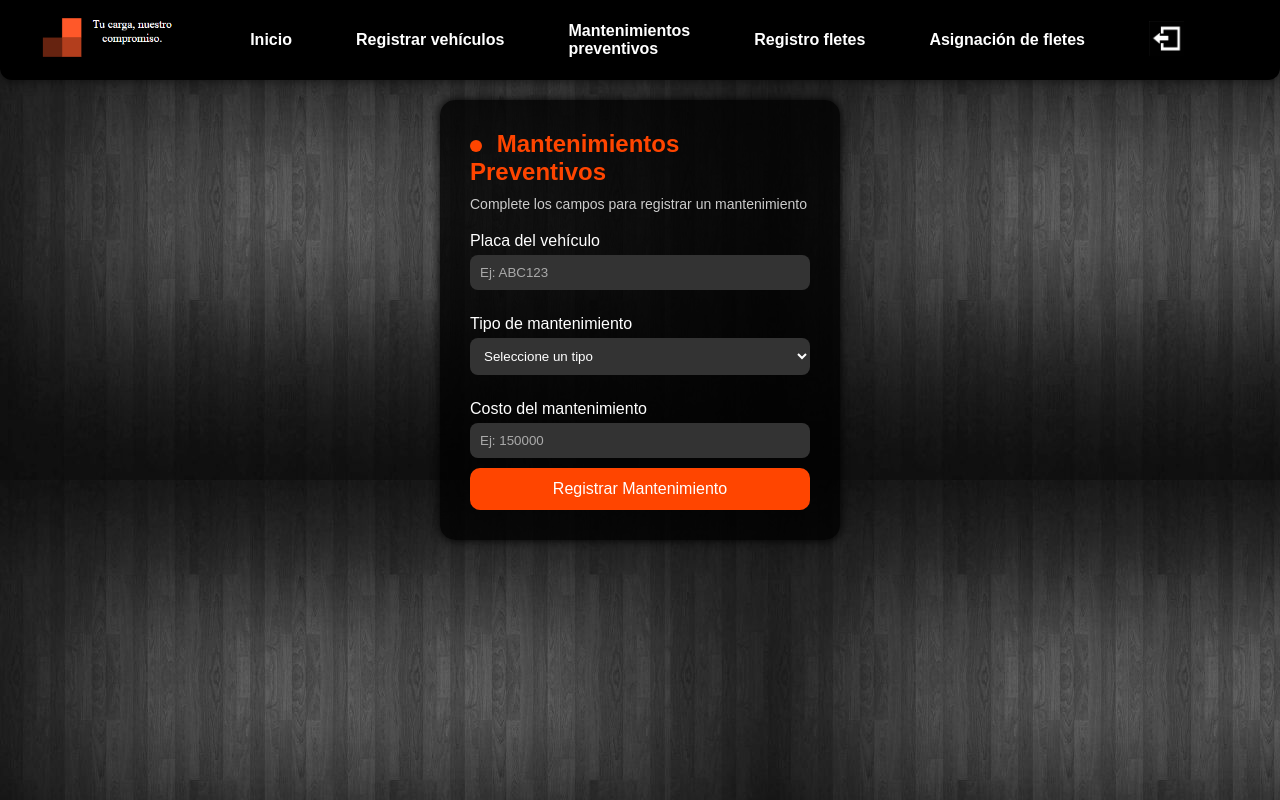
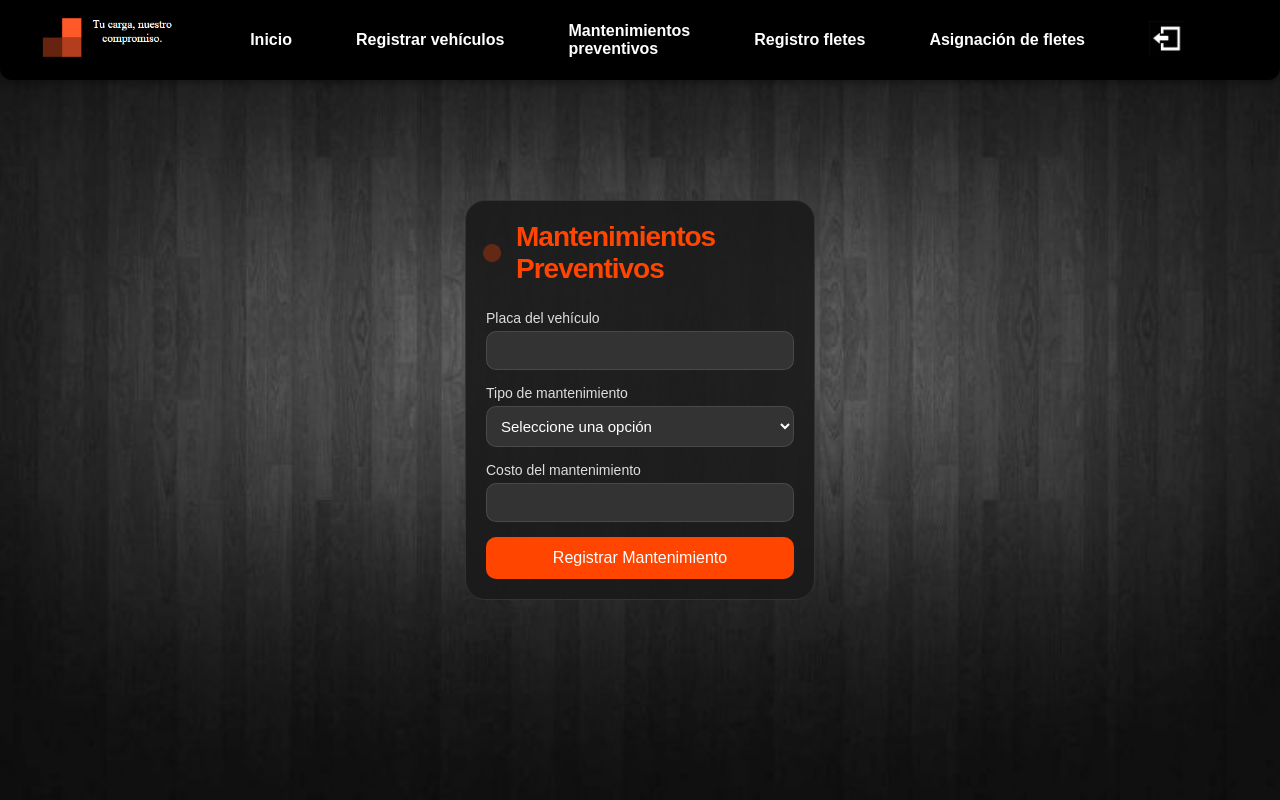
Before and after one commit to Danii1314/2entregablephp, a PHP site: page /Visualestudio/assets/php/ApartadoAsistente/MantenimientoPreventivo.php in a window 1280 px wide. Run offline with PHP 8.4, Linux system fonts and the light colour scheme.

Commit message:
Medio finalización
Falta hacer algunos cambios

```diff
--- a/assets/Css/ApartadoAsistente/MantenimientosPreventivos.css
+++ b/assets/Css/ApartadoAsistente/MantenimientosPreventivos.css
@@ -1,73 +1,113 @@
+/* Estilos generales del formulario */
 body {
-    background-image: url("/Visualestudio/2entregablephp/assets/Images/mantenimientosCorrectivos.jpg");
+    background-image: url("../../Images/mantenimientosCorrectivos.jpg");
+    background-size: cover;
+    background-position: center;
     font-family: Arial, sans-serif;
     color: #fff;
     margin: 0;
     padding: 0;
+    height: 100vh;
   }
 
-  .form-container {
-    background-color: rgba(0, 0, 0, 0.8);
-    width: 400px;
-    padding: 30px;
-    border-radius: 15px;
-    margin: 100px auto;
-    box-shadow: 0 0 10px #000;
+  /* Contenedor que centra el formulario */
+  .form-wrapper {
+    display: flex;
+    justify-content: center;
+    align-items: center;
+    min-height: calc(100vh - 60px);
+    padding-top: 60px;
+    box-sizing: border-box;
   }
 
-.form-container h1 {
+  /* Formulario */
+  .form {
+    display: flex;
+    flex-direction: column;
+    gap: 15px;
+    max-width: 350px;
+    width: 100%;
+    padding: 20px;
+    border-radius: 20px;
+    background-color: rgba(26, 26, 26, 0.9);
+    color: #fff;
+    border: 1px solid #333;
+  }
+
+  /* Título del formulario con punto animado */
+  .title {
+    font-size: 28px;
+    font-weight: 600;
+    letter-spacing: -1px;
+    position: relative;
+    display: flex;
+    align-items: center;
+    padding-left: 30px;
     color: #ff4500;
     margin-bottom: 10px;
-    font-size: 24px;
   }
 
-.form-container .subtitulo {
-    color: #ccc;
-    margin-bottom: 20px;
-    font-size: 14px;
+  .title::before {
+    content: "";
+    position: absolute;
+    left: 0;
+    width: 12px;
+    height: 12px;
+    border-radius: 50%;
+    background-color: #ff4500;
+    animation: pulse 1.2s infinite ease-out;
   }
 
-.form-container label {
-    display: block;
-    margin-top: 15px;
-    margin-bottom: 5px;
+  @keyframes pulse {
+    from {
+      transform: scale(0.9);
+      opacity: 1;
+    }
+    to {
+      transform: scale(1.8);
+      opacity: 0;
+    }
   }
 
-.form-container input,
-.form-container select {
+  /* Mensaje debajo del título */
+  .message {
+    font-size: 14.5px;
+    color: rgba(255, 255, 255, 0.7);
+    margin-bottom: 15px;
+  }
+
+  /* Etiquetas y campos de entrada */
+  .form label {
+    font-size: 14px;
+    color: rgba(255, 255, 255, 0.85);
+  }
+
+  .input,
+  select {
+    background-color: #333;
+    color: #fff;
     width: 100%;
     padding: 10px;
-    border: none;
-    border-radius: 8px;
-    margin-bottom: 10px;
-    background-color: #333;
-    color: #fff;
+    outline: none;
+    border: 1px solid rgba(105, 105, 105, 0.4);
+    border-radius: 10px;
+    font-size: 15px;
+    margin-top: 5px;
   }
 
-.form-container input::placeholder {
-    color: #aaa;
+  /* Botón de enviar */
+  .submit {
+    border: none;
+    outline: none;
+    padding: 12px;
+    border-radius: 10px;
+    color: #fff;
+    font-size: 16px;
+    background-color: #ff4500;
+    cursor: pointer;
+    transition: background-color 0.3s ease;
   }
 
-.form-container button {
-    width: 100%;
-    padding: 12px;
-    background-color: #ff4500;
-    color: white;
-    border: none;
-    border-radius: 10px;
-    font-size: 16px;
-    cursor: pointer;
-}
-
-.form-container button:hover {
+  .submit:hover {
     background-color: #e03e00;
   }
-
-.dot {
-    height: 12px;
-    width: 12px;
-    background-color: #ff4500;
-    border-radius: 50%;
-    display: inline-block;
-    margin-right: 8px;
-}
--- a/assets/Css/ApartadoConductor/MantenimientoCorrectivo.css
+++ b/assets/Css/ApartadoConductor/MantenimientoCorrectivo.css
@@ -20,7 +20,7 @@
   margin: auto;
 }
 
-/* Título del formulario con punto animado a la izquierda */
+/* Título del formulario */
 .title {
   font-size: 28px;
   font-weight: 600;
@@ -101,6 +101,6 @@
   display: flex;
   justify-content: center;
   align-items: center;
-  min-height: calc(100vh - 60px); /* Ajusta si tu navbar tiene otro alto */
+  min-height: calc(100vh - 60px);
   padding-top: 20px;
 }
--- a/assets/php/ApartadoAsistente/MantenimientoPreventivo.php
+++ b/assets/php/ApartadoAsistente/MantenimientoPreventivo.php
@@ -14,25 +14,29 @@
     include __DIR__ . '/../../../templates/components/navbarAsistente.php';
   ?>
 
-<div class="form-container">
-    <h1><span class="dot"></span> Mantenimientos Preventivos</h1>
-    <p class="subtitulo">Complete los campos para registrar un mantenimiento</p>
+<div class="form-wrapper">
+  <form class="form" method="POST" action="procesar_mantenimiento.php">
+    <h2 class="title">Mantenimientos Preventivos</h2>
 
-    <label for="placa">Placa del vehículo</label>
-    <input type="text" id="placa" placeholder="Ej: ABC123">
+    <label>Placa del vehículo
+      <input type="text" name="placa" class="input" required>
+    </label>
 
-    <label for="tipo">Tipo de mantenimiento</label>
-    <select id="tipo">
-        <option value="">Seleccione un tipo</option>
-        <option value="aceite">Cambio de aceite</option>
-        <option value="frenos">Revisión de frenos</option>
-        <option value="llantas">Cambio de llantas</option>
-    </select>
+    <label>Tipo de mantenimiento
+      <select name="tipo" class="input" required>
+        <option value="">Seleccione una opción</option>
+        <option value="cambio_aceite">Cambio de aceite</option>
+        <option value="revision_frenos">Revisión de frenos</option>
+        <option value="alineacion">Alineación</option>
+      </select>
+    </label>
 
-    <label for="costo">Costo del mantenimiento</label>
-    <input type="number" id="costo" placeholder="Ej: 150000">
+    <label>Costo del mantenimiento
+      <input type="number" name="costo" class="input" required>
+    </label>
 
-    <button>Registrar Mantenimiento</button>
+    <button type="submit" class="submit">Registrar Mantenimiento</button>
+  </form>
 </div>
 
 </body>
--- a/assets/php/ApartadoAsistente/auxiliaresAsistente.php
+++ b/assets/php/ApartadoAsistente/auxiliaresAsistente.php
@@ -15,14 +15,14 @@
         href="/Visualestudio/2entregablephp/assets/Css/components/navbarAsistente.css">
 </head>
 
- <!-- 1) Incluimos la navbar lo antes posible -->
+
  <?php
     include __DIR__ . '/../../../templates/components/navbarAsistente.php';
   ?>
 
 <body>
 
-  <!-- 2) Contenedor principal (se desplazará debajo de la navbar fija) -->
+  <!-- 2) Contenedor principal  -->
   <div class="container">
     <h1>Asistente<br>De<br>Xpedite Freight</h1>
   </div>
```
Also changed, not shown: assets/Css/ApartadoAsistente/AsignacioFlete.css (+97 -46 lines), assets/Css/ApartadoAsistente/RegistroFletes.css (+88 -48 lines), assets/Css/ApartadoGerente/Contabilidad.css (+6 -6 lines), assets/Css/ApartadoGerente/Inscripcion.css (+6 -6 lines), assets/Css/ApartadoUsuario/ApartadoUsuario.css (+63 -4 lines), assets/Css/ApartadoUsuario/IniccioSeccion.css (+4 -4 lines), assets/Css/components/Nvar.css (+38 -9 lines), assets/Css/components/NvarGerente.css (+38 -9 lines), assets/php/ApartadoAsistente/RegistrosFletes.php (+21 -16 lines), assets/php/ApartadoAsistente/asignacionFletes.php (+11 -10 lines), assets/php/ApartadoUsarios/ApartadoUsuario.php (+9 -6 lines). Lines whose indentation alone changed are shown as unchanged.
